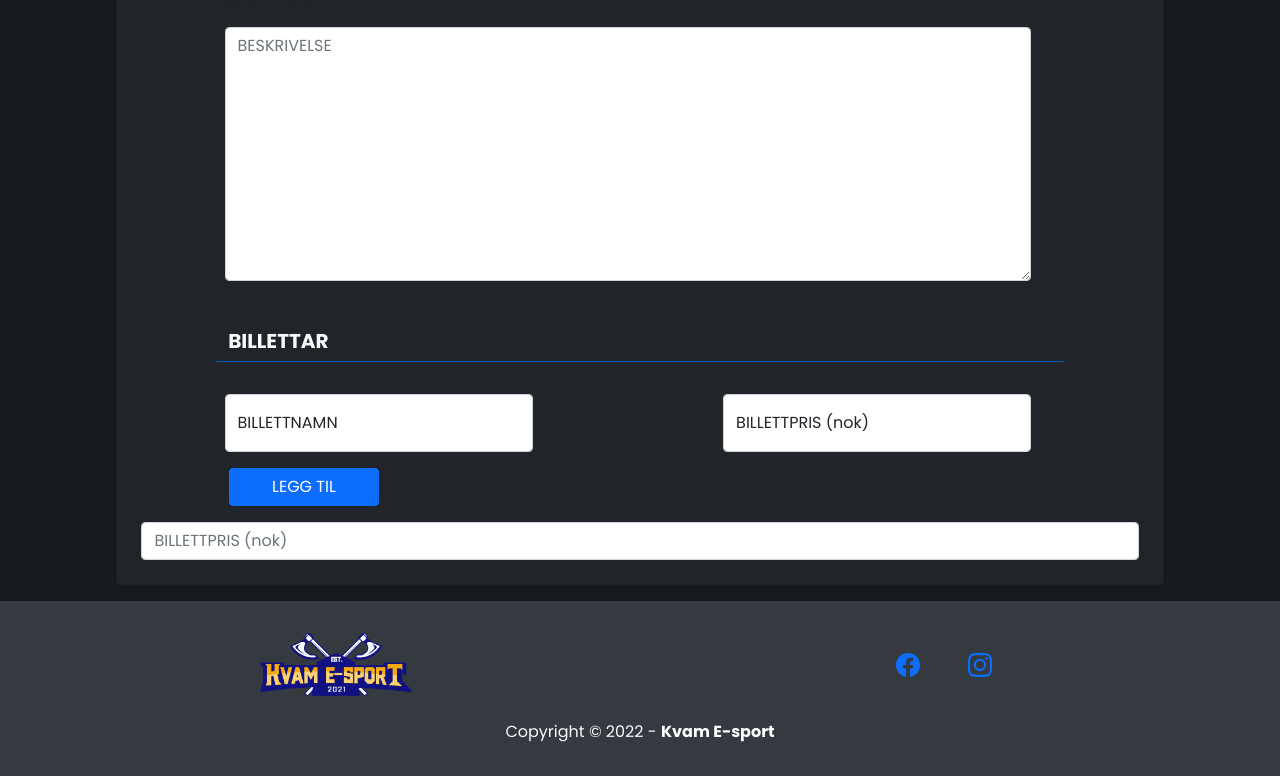
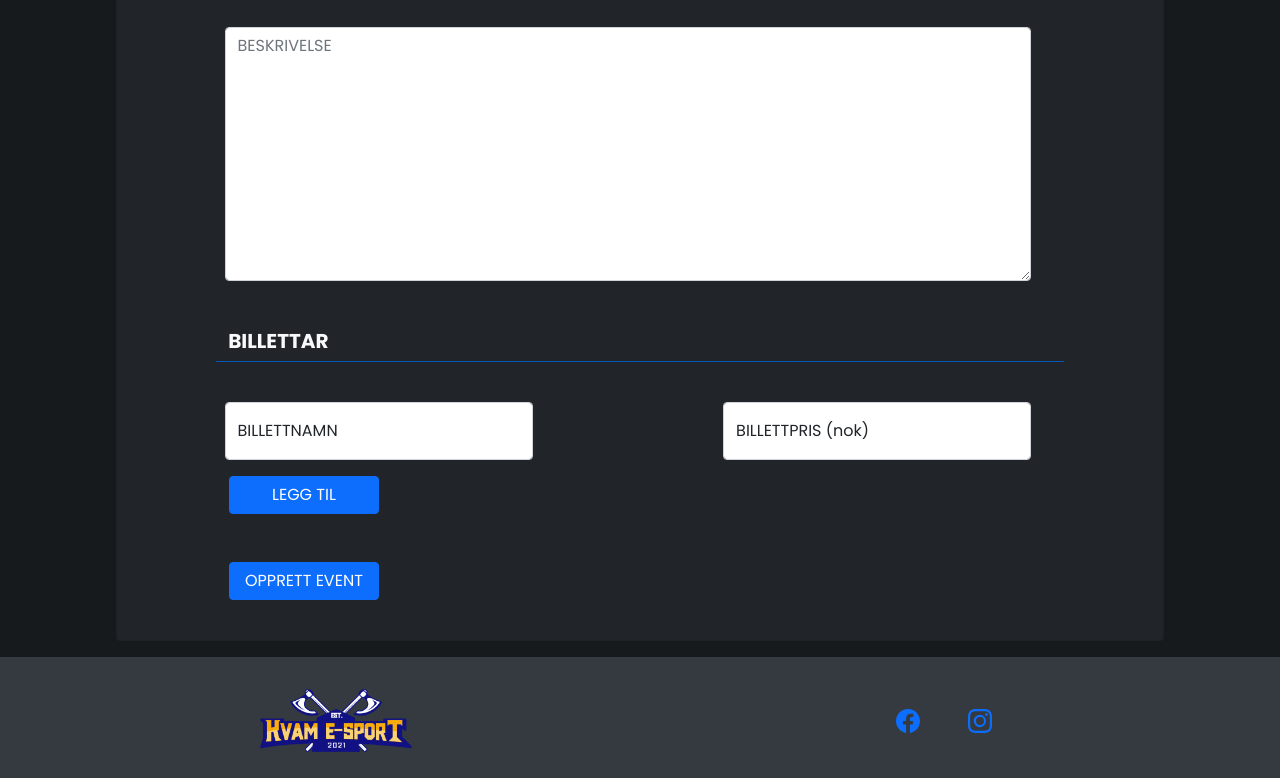
Before and after one commit to danielols3n/kvammalan, a React (Create React App) app: page /kvammalan/oppsett in a window 1280 px wide. Shown: the part 460-1238 px from the top of the page. Built offline with nearby package versions, Linux system fonts and the light colour scheme.

Commit message:
Continued on Setup

```diff
--- a/src/pages/Setup.js
+++ b/src/pages/Setup.js
@@ -27,8 +27,25 @@ function Setup() {
   const createEvent = (event) => {
     event.preventDefault()
 
-    const ticketPrice = document.getElementById('formTicketPrice')
-    console.log(ticketPrice)
+    const values = []
+
+    {[...Array(counter + 1)].forEach((item, idx) => {
+      const ticketname = document.getElementById(`formTicketName-${idx}`).value
+      const ticketprice = document.getElementById(`formTicketPrice-${idx}`).value
+
+      console.log(ticketname)
+      console.log(ticketprice)
+
+      values.push({
+        ticketname: ticketname,
+        ticketprice: ticketprice,
+        id: idx + 1
+      })
+    })}
+
+    setTimeout(() => {
+      console.log(values)
+    }, 3000)
   }
 
   document.title = 'Oppsett | KvammaLAN'
@@ -107,26 +124,39 @@ function Setup() {
                   <h5 className="text-light fw-bolder">BILLETTAR</h5>
                   <div className="setup-divider mb-3"></div>
                 </Form.Group>
-                <Form.Group as={Row} className="w-100 my-3">
+                {[...Array(counter + 1)].map((element, idx) => {
+                  return (
+                    <div>
+                      <Form.Group as={Row} className="w-100 my-3 mt-4">
                         <Col lg={1}></Col>
                         <Col lg={4}>
                           <Form.FloatingLabel controlId="formTicketName" label="BILLETTNAMN">
-                      <Form.Control type="text" placeholder="BILLETTNAMN" />
+                            <Form.Control id={`formTicketName-${idx}`} type="text" placeholder="BILLETTNAMN" />
                           </Form.FloatingLabel>
                         </Col>
                         <Col lg={2}></Col>
                         <Col lg={4}>
                           <Form.FloatingLabel controlId="eventTicketPrice" label="BILLETTPRIS (nok)">
-                      <Form.Control id='formTicketPrice' type="number" placeholder="BILLETTPRIS (nok)" />
+                            <Form.Control id={`formTicketPrice-${idx}`} type="number" placeholder="BILLETTPRIS (nok)" />
                           </Form.FloatingLabel>
                         </Col>
                         <Col lg={1}></Col>
                       </Form.Group>
-                <Form.Group as={Row} className="w-100 mb-3 mt-1">
+                      {counter === idx ?
+                        <>
+                          <Form.Group as={Row} className="w-100 mb-3 mt-2">
                             <Button style={{ marginLeft: '10%', width: '15%' }} onClick={() => setCounter(counter + 1)}>LEGG TIL</Button>
                           </Form.Group>
+                        </>
+                        : null
+                      }
+                    </div>
+                  )
+                })}
+                <Form.Group as={Row} className="w-100 mb-3 mt-5">
+                  <Button style={{ marginLeft: '10%', width: '15%' }} type='submit'>OPPRETT EVENT</Button>
+                </Form.Group>
               </Form>
-              <Form.Control value='' onChange={(e) => e.target.parentElement.value = e.target.value} id='formTicketPrice' type="text" placeholder="BILLETTPRIS (nok)" />
               </Card>
             </Container>
         </Container>
```
Also changed, not shown: 1 other file (tests, documents, lock files or other folders). Lines whose indentation alone changed are shown as unchanged.
